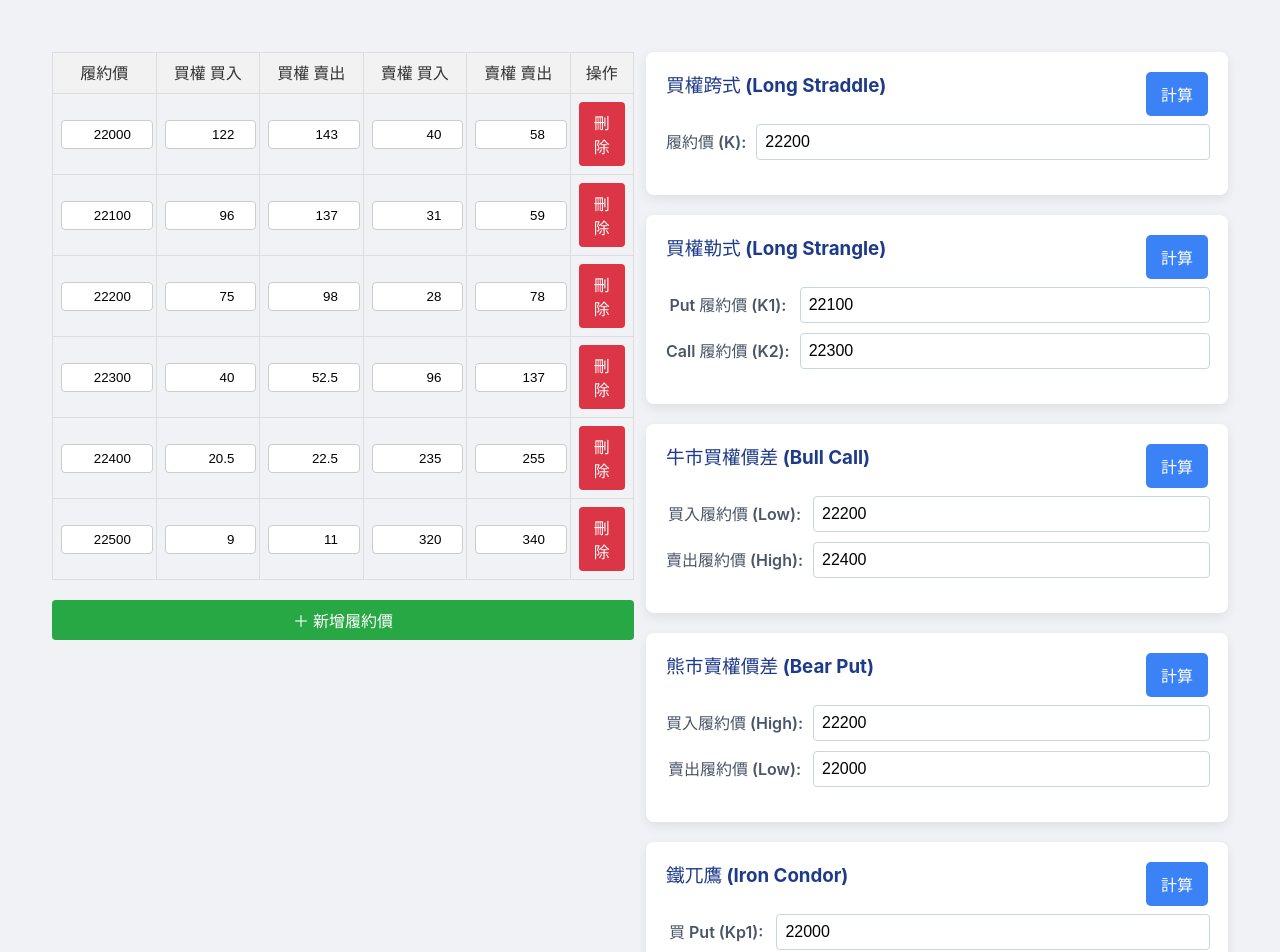
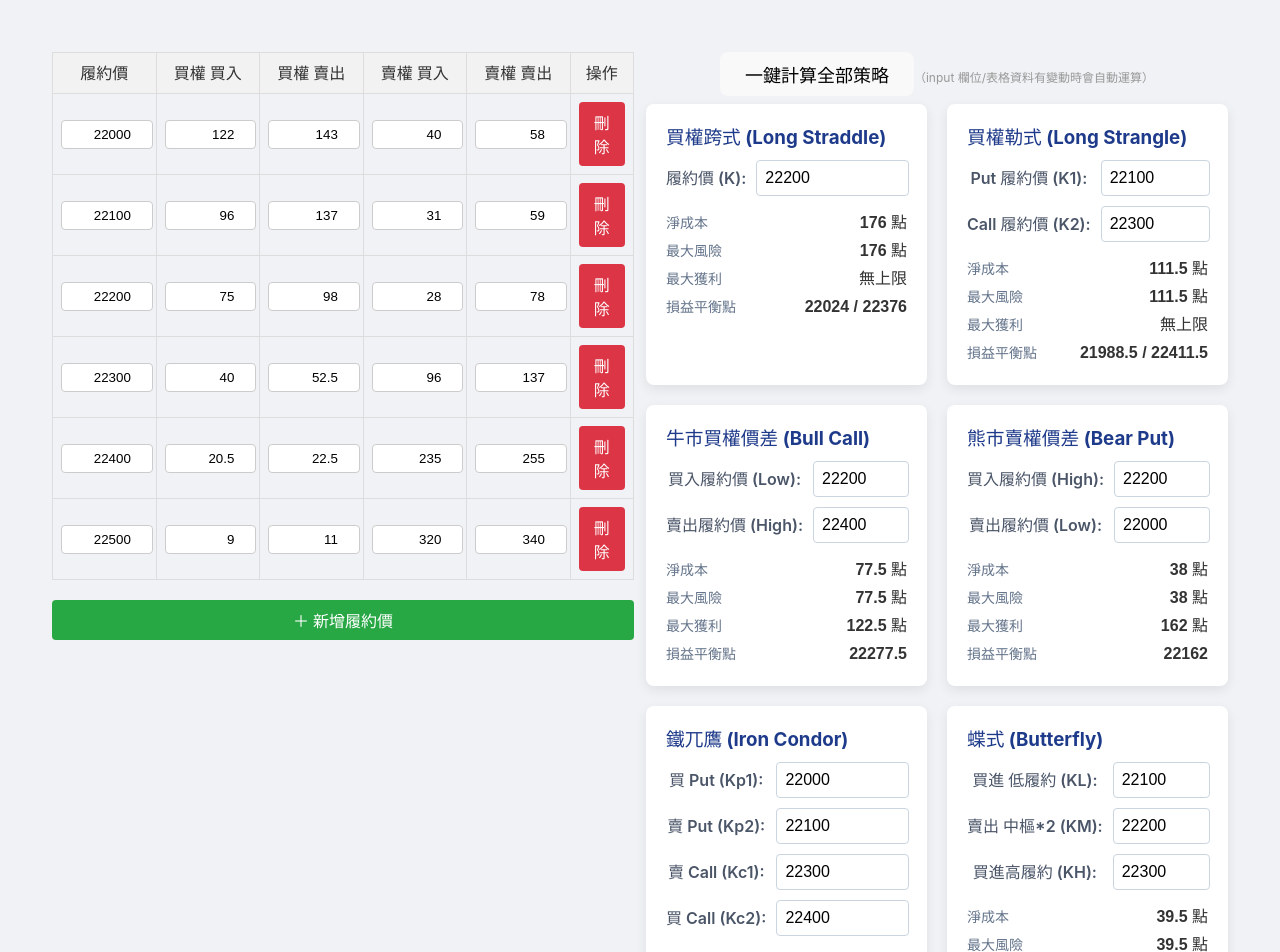
Before and after one commit to mingmoth/option-trial, a React (Vite) app: page / in a window 1280 px wide. Shown: the top 952 px of the page. Built offline with nearby package versions, Linux system fonts and the light colour scheme.

Commit message:
feat: input change debounce calculate strategy results

```diff
--- a/src/App.css
+++ b/src/App.css
@@ -74,7 +74,7 @@ main {
 /* 計算區塊容器 */
 .calculations-container {
   display: grid;
-  grid-template-columns: repeat(auto-fit, minmax(350px, 1fr));
+  grid-template-columns: repeat(auto-fit, minmax(200px, 1fr));
   gap: 20px;
 }
 
--- a/src/App.tsx
+++ b/src/App.tsx
@@ -1,25 +1,53 @@
-import { useState } from 'react';
-import OptionsQuoteEditor from './features/strategy/OptionsQuoteEditor.tsx';
-import { OptionStrategyCalculator } from './features/strategy/index.ts';
-import StrategyResult from './features/strategy/components/StrategyResult.tsx';
+import { useState, useCallback, useRef, useEffect } from "react";
+import { debounce } from "./utils";
 
-import type { QuoteRow } from './features/strategy/OptionsQuoteEditor.tsx';
-import type { Quotes } from './features/strategy/index.ts';
-import './App.css';
+import OptionsQuoteEditor from "./features/strategy/OptionsQuoteEditor.tsx";
+import { OptionStrategyCalculator } from "./features/strategy/index.ts";
+import StrategyResult from "./features/strategy/components/StrategyResult.tsx";
 
-// --- 初始範例資料 (現在由父元件管理) ---
+import type { QuoteRow } from "./features/strategy/OptionsQuoteEditor.tsx";
+import type { Quotes } from "./features/strategy/index.ts";
+import "./App.css";
+
 const initialQuotesData: QuoteRow[] = [
-  { id: 1, strike: 22000, call: { bid: 122, ask: 143 }, put: { bid: 40, ask: 58 } },
-  { id: 2, strike: 22100, call: { bid: 96, ask: 137 }, put: { bid: 31, ask: 59 } },
-  { id: 3, strike: 22200, call: { bid: 75, ask: 98 }, put: { bid: 28, ask: 78 } },
-  { id: 4, strike: 22300, call: { bid: 40, ask: 52.5 }, put: { bid: 96, ask: 137 } },
-  { id: 5, strike: 22400, call: { bid: 20.5, ask: 22.5 }, put: { bid: 235, ask: 255 } },
-  { id: 6, strike: 22500, call: { bid: 9, ask: 11 }, put: { bid: 320, ask: 340 } },
+  {
+    id: 1,
+    strike: 22000,
+    call: { bid: 122, ask: 143 },
+    put: { bid: 40, ask: 58 },
+  },
+  {
+    id: 2,
+    strike: 22100,
+    call: { bid: 96, ask: 137 },
+    put: { bid: 31, ask: 59 },
+  },
+  {
+    id: 3,
+    strike: 22200,
+    call: { bid: 75, ask: 98 },
+    put: { bid: 28, ask: 78 },
+  },
+  {
+    id: 4,
+    strike: 22300,
+    call: { bid: 40, ask: 52.5 },
+    put: { bid: 96, ask: 137 },
+  },
+  {
+    id: 5,
+    strike: 22400,
+    call: { bid: 20.5, ask: 22.5 },
+    put: { bid: 235, ask: 255 },
+  },
+  {
+    id: 6,
+    strike: 22500,
+    call: { bid: 9, ask: 11 },
+    put: { bid: 320, ask: 340 },
+  },
 ];
 
-/**
- * 一個輔助函式，將 React state 的陣列格式轉換為計算器需要的物件格式
- */
 const convertToCalculatorFormat = (rows: QuoteRow[]): Quotes => {
   const quotesObj: Quotes = {};
   for (const row of rows) {
@@ -33,7 +61,13 @@ const convertToCalculatorFormat = (rows: QuoteRow[]): Quotes => {
   return quotesObj;
 };
 
-type StrategyInputTypes = 'straddle' | 'strangle' | 'bullCall' | 'bearPut' | 'ironCondor' | 'butterfly'
+type StrategyInputTypes =
+  | "straddle"
+  | "strangle"
+  | "bullCall"
+  | "bearPut"
+  | "ironCondor"
+  | "butterfly";
 
 interface StrategyInputs {
   straddle: string;
@@ -44,176 +78,403 @@ interface StrategyInputs {
   butterfly: { low: string; mid: string; high: string };
 }
 
-
-
 function App() {
-  // --- State ---
   const [quotes, setQuotes] = useState<QuoteRow[]>(initialQuotesData);
-
-  // 狀態來儲存每個策略的輸入履約價
-  const [strategyInputs, setStrategyInputs] = useState({
-    straddle: '22200',
-    strangle: { k1: '22100', k2: '22300' },
-    bullCall: { low: '22200', high: '22400' },
-    bearPut: { high: '22200', low: '22000' },
-    ironCondor: { kp1: '22000', kp2: '22100', kc1: '22300', kc2: '22400' },
-    butterfly: { low: '22100', mid: '22200', high: '22300' },
+  const [strategyInputs, setStrategyInputs] = useState<StrategyInputs>({
+    straddle: "22200",
+    strangle: { k1: "22100", k2: "22300" },
+    bullCall: { low: "22200", high: "22400" },
+    bearPut: { high: "22200", low: "22000" },
+    ironCondor: { kp1: "22000", kp2: "22100", kc1: "22300", kc2: "22400" },
+    butterfly: { low: "22100", mid: "22200", high: "22300" },
   });
-
-  // 狀態來儲存每個策略的計算結果
   const [results, setResults] = useState<Record<string, any>>({});
 
-  // --- Handlers ---
+  // --- debounce 計算 ---
+  // 只生成一次 debounce instance
+  const debouncedRunAllCalculations = useRef(
+    debounce((q: QuoteRow[], s: StrategyInputs) => {
+      const quotesFormatted = convertToCalculatorFormat(q);
+      const newResults: Record<string, any> = {};
+
+      try {
+        newResults.straddle = OptionStrategyCalculator.straddle(
+          parseInt(s.straddle),
+          quotesFormatted
+        );
+      } catch (error: any) {
+        newResults.straddle = { error: error.message || String(error) };
+      }
+      try {
+        const { k1, k2 } = s.strangle;
+        newResults.strangle = OptionStrategyCalculator.strangle(
+          parseInt(k1),
+          parseInt(k2),
+          quotesFormatted
+        );
+      } catch (error: any) {
+        newResults.strangle = { error: error.message || String(error) };
+      }
+      try {
+        const { low, high } = s.bullCall;
+        newResults.bullCall = OptionStrategyCalculator.bullCallSpread(
+          parseInt(low),
+          parseInt(high),
+          quotesFormatted
+        );
+      } catch (error: any) {
+        newResults.bullCall = { error: error.message || String(error) };
+      }
+      try {
+        const { high, low } = s.bearPut;
+        newResults.bearPut = OptionStrategyCalculator.bearPutSpread(
+          parseInt(high),
+          parseInt(low),
+          quotesFormatted
+        );
+      } catch (error: any) {
+        newResults.bearPut = { error: error.message || String(error) };
+      }
+      try {
+        const { kp1, kp2, kc1, kc2 } = s.ironCondor;
+        newResults.ironCondor = OptionStrategyCalculator.ironCondor(
+          parseInt(kp1),
+          parseInt(kp2),
+          parseInt(kc1),
+          parseInt(kc2),
+          quotesFormatted
+        );
+      } catch (error: any) {
+        newResults.ironCondor = { error: error.message || String(error) };
+      }
+      try {
+        const { low, mid, high } = s.butterfly;
+        newResults.butterfly = OptionStrategyCalculator.butterfly(
+          parseInt(low),
+          parseInt(mid),
+          parseInt(high),
+          quotesFormatted
+        );
+      } catch (error: any) {
+        newResults.butterfly = { error: error.message || String(error) };
+      }
+      setResults(newResults);
+    }, 400) // 400ms debounce
+  ).current;
+
+  // 每次 quotes 或 strategyInputs 變動時自動計算
+  useEffect(() => {
+    debouncedRunAllCalculations(quotes, strategyInputs);
+    // eslint-disable-next-line
+  }, [quotes, strategyInputs]);
+
   const handleQuotesChange = (updatedQuotes: QuoteRow[]) => {
     setQuotes(updatedQuotes);
   };
 
-  const handleInputChange = (strategy: StrategyInputTypes, field: string, value: string) => {
+  const handleInputChange = (
+    strategy: StrategyInputTypes,
+    field: string,
+    value: string
+  ) => {
     setStrategyInputs((prev: StrategyInputs) => ({
       ...prev,
-        [strategy]: typeof prev[strategy] === 'string'
+      [strategy]:
+        typeof prev[strategy] === "string"
           ? value
-            : { ...prev[strategy], [field]: value }
+          : { ...prev[strategy], [field]: value },
     }));
   };
 
-  const runCalculation = (strategyName: string, calculationFn: () => any) => {
+  // 「手動一鍵計算」：立即計算，不 debounce
+  const runAllCalculations = useCallback(() => {
+    const quotesFormatted = convertToCalculatorFormat(quotes);
+    const newResults: Record<string, any> = {};
+
     try {
-          const result = calculationFn();
-          setResults(prev => ({ ...prev, [strategyName]: result }));
-      } catch (error) {
-          if (error instanceof TypeError) {
-              alert("計算錯誤：請檢查履約價是否存在於報價表格中，且所有欄位都已填寫。");
-          } else {
-              alert(`發生未知錯誤: ${error}`);
+      newResults.straddle = OptionStrategyCalculator.straddle(
+        parseInt(strategyInputs.straddle),
+        quotesFormatted
+      );
+    } catch (error: any) {
+      newResults.straddle = { error: error.message || String(error) };
     }
-          console.error("Calculation Error:", error);
+    try {
+      const { k1, k2 } = strategyInputs.strangle;
+      newResults.strangle = OptionStrategyCalculator.strangle(
+        parseInt(k1),
+        parseInt(k2),
+        quotesFormatted
+      );
+    } catch (error: any) {
+      newResults.strangle = { error: error.message || String(error) };
     }
-  };
+    try {
+      const { low, high } = strategyInputs.bullCall;
+      newResults.bullCall = OptionStrategyCalculator.bullCallSpread(
+        parseInt(low),
+        parseInt(high),
+        quotesFormatted
+      );
+    } catch (error: any) {
+      newResults.bullCall = { error: error.message || String(error) };
+    }
+    try {
+      const { high, low } = strategyInputs.bearPut;
+      newResults.bearPut = OptionStrategyCalculator.bearPutSpread(
+        parseInt(high),
+        parseInt(low),
+        quotesFormatted
+      );
+    } catch (error: any) {
+      newResults.bearPut = { error: error.message || String(error) };
+    }
+    try {
+      const { kp1, kp2, kc1, kc2 } = strategyInputs.ironCondor;
+      newResults.ironCondor = OptionStrategyCalculator.ironCondor(
+        parseInt(kp1),
+        parseInt(kp2),
+        parseInt(kc1),
+        parseInt(kc2),
+        quotesFormatted
+      );
+    } catch (error: any) {
+      newResults.ironCondor = { error: error.message || String(error) };
+    }
+    try {
+      const { low, mid, high } = strategyInputs.butterfly;
+      newResults.butterfly = OptionStrategyCalculator.butterfly(
+        parseInt(low),
+        parseInt(mid),
+        parseInt(high),
+        quotesFormatted
+      );
+    } catch (error: any) {
+      newResults.butterfly = { error: error.message || String(error) };
+    }
+    setResults(newResults);
+  }, [quotes, strategyInputs]);
 
   return (
     <div className="App">
       <main>
-        <OptionsQuoteEditor quotes={quotes} onQuotesChange={handleQuotesChange} />
-
+        <OptionsQuoteEditor
+          quotes={quotes}
+          onQuotesChange={handleQuotesChange}
+        />
+        <div>
+          <div style={{ textAlign: "center", marginBottom: 8 }}>
+            <button
+              onClick={runAllCalculations}
+              style={{ fontSize: 18, padding: "8px 24px" }}
+            >
+              一鍵計算全部策略
+            </button>
+            <span style={{ fontSize: 12, color: "#999", marginTop: 4 }}>
+              （input 欄位/表格資料有變動時會自動運算）
+            </span>
+          </div>
           <div className="calculations-container">
             {/* --- Straddle --- */}
             <div className="calculation-card">
               <div className="calculation-card-header">
                 <h3>買權跨式 (Long Straddle)</h3>
-              <button onClick={() => runCalculation('straddle', () => {
-                const K = parseInt(strategyInputs.straddle);
-                return OptionStrategyCalculator.straddle(K, convertToCalculatorFormat(quotes));
-              })}>計算</button>
               </div>
-
               <div className="input-group condensed">
                 <label>履約價 (K):</label>
-              <input type="number" value={strategyInputs.straddle} onChange={e => handleInputChange('straddle', '', e.target.value)} />
+                <input
+                  type="number"
+                  value={strategyInputs.straddle}
+                  onChange={(e) =>
+                    handleInputChange("straddle", "", e.target.value)
+                  }
+                />
               </div>
-
-            {results.straddle && <StrategyResult result={results.straddle} />}
+              {results.straddle?.error ? (
+                <div style={{ color: "red" }}>{results.straddle.error}</div>
+              ) : (
+                results.straddle && <StrategyResult result={results.straddle} />
+              )}
             </div>
 
             {/* --- Strangle --- */}
             <div className="calculation-card">
               <div className="calculation-card-header">
                 <h3>買權勒式 (Long Strangle)</h3>
-              <button onClick={() => runCalculation('strangle', () => {
-                const { k1, k2 } = strategyInputs.strangle;
-                return OptionStrategyCalculator.strangle(parseInt(k1), parseInt(k2), convertToCalculatorFormat(quotes));
-            })}>計算</button>
               </div>
-
               <div className="input-group condensed">
                 <label>Put 履約價 (K1):</label>
-              <input type="number" value={strategyInputs.strangle.k1} onChange={e => handleInputChange('strangle', 'k1', e.target.value)} />
+                <input
+                  type="number"
+                  value={strategyInputs.strangle.k1}
+                  onChange={(e) =>
+                    handleInputChange("strangle", "k1", e.target.value)
+                  }
+                />
                 <label>Call 履約價 (K2):</label>
-              <input type="number" value={strategyInputs.strangle.k2} onChange={e => handleInputChange('strangle', 'k2', e.target.value)} />
+                <input
+                  type="number"
+                  value={strategyInputs.strangle.k2}
+                  onChange={(e) =>
+                    handleInputChange("strangle", "k2", e.target.value)
+                  }
+                />
               </div>
-
-            {results.strangle && <StrategyResult result={results.strangle} />}
+              {results.strangle?.error ? (
+                <div style={{ color: "red" }}>{results.strangle.error}</div>
+              ) : (
+                results.strangle && <StrategyResult result={results.strangle} />
+              )}
             </div>
 
             {/* --- Bull Call Spread --- */}
             <div className="calculation-card">
               <div className="calculation-card-header">
                 <h3>牛市買權價差 (Bull Call)</h3>
-              <button onClick={() => runCalculation('bullCall', () => {
-                const { low, high } = strategyInputs.bullCall;
-                return OptionStrategyCalculator.bullCallSpread(parseInt(low), parseInt(high), convertToCalculatorFormat(quotes));
-            })}>計算</button>
               </div>
-
               <div className="input-group condensed">
                 <label>買入履約價 (Low):</label>
-              <input type="number" value={strategyInputs.bullCall.low} onChange={e => handleInputChange('bullCall', 'low', e.target.value)} />
+                <input
+                  type="number"
+                  value={strategyInputs.bullCall.low}
+                  onChange={(e) =>
+                    handleInputChange("bullCall", "low", e.target.value)
+                  }
+                />
                 <label>賣出履約價 (High):</label>
-              <input type="number" value={strategyInputs.bullCall.high} onChange={e => handleInputChange('bullCall', 'high', e.target.value)} />
+                <input
+                  type="number"
+                  value={strategyInputs.bullCall.high}
+                  onChange={(e) =>
+                    handleInputChange("bullCall", "high", e.target.value)
+                  }
+                />
               </div>
-
-            {results.bullCall && <StrategyResult result={results.bullCall} />}
+              {results.bullCall?.error ? (
+                <div style={{ color: "red" }}>{results.bullCall.error}</div>
+              ) : (
+                results.bullCall && <StrategyResult result={results.bullCall} />
+              )}
             </div>
 
             {/* --- Bear Put Spread --- */}
             <div className="calculation-card">
               <div className="calculation-card-header">
                 <h3>熊市賣權價差 (Bear Put)</h3>
-              <button onClick={() => runCalculation('bearPut', () => {
-                const { high, low } = strategyInputs.bearPut;
-                return OptionStrategyCalculator.bearPutSpread(parseInt(high), parseInt(low), convertToCalculatorFormat(quotes));
-            })}>計算</button>
               </div>
-
               <div className="input-group condensed">
                 <label>買入履約價 (High):</label>
-              <input type="number" value={strategyInputs.bearPut.high} onChange={e => handleInputChange('bearPut', 'high', e.target.value)} />
+                <input
+                  type="number"
+                  value={strategyInputs.bearPut.high}
+                  onChange={(e) =>
+                    handleInputChange("bearPut", "high", e.target.value)
+                  }
+                />
                 <label>賣出履約價 (Low):</label>
-              <input type="number" value={strategyInputs.bearPut.low} onChange={e => handleInputChange('bearPut', 'low', e.target.value)} />
+                <input
+                  type="number"
+                  value={strategyInputs.bearPut.low}
+                  onChange={(e) =>
+                    handleInputChange("bearPut", "low", e.target.value)
+                  }
+                />
               </div>
-
-            {results.bearPut && <StrategyResult result={results.bearPut} />}
+              {results.bearPut?.error ? (
+                <div style={{ color: "red" }}>{results.bearPut.error}</div>
+              ) : (
+                results.bearPut && <StrategyResult result={results.bearPut} />
+              )}
             </div>
 
             {/* --- Iron Condor --- */}
             <div className="calculation-card">
               <div className="calculation-card-header">
                 <h3>鐵兀鷹 (Iron Condor)</h3>
-              <button onClick={() => runCalculation('ironCondor', () => {
-                const { kp1, kp2, kc1, kc2 } = strategyInputs.ironCondor;
-                return OptionStrategyCalculator.ironCondor(parseInt(kp1), parseInt(kp2), parseInt(kc1), parseInt(kc2), convertToCalculatorFormat(quotes));
-            })}>計算</button>
               </div>
-
               <div className="input-group condensed">
-              <label>買 Put (Kp1):</label><input type="number" value={strategyInputs.ironCondor.kp1} onChange={e => handleInputChange('ironCondor', 'kp1', e.target.value)} />
-              <label>賣 Put (Kp2):</label><input type="number" value={strategyInputs.ironCondor.kp2} onChange={e => handleInputChange('ironCondor', 'kp2', e.target.value)} />
-              <label>賣 Call (Kc1):</label><input type="number" value={strategyInputs.ironCondor.kc1} onChange={e => handleInputChange('ironCondor', 'kc1', e.target.value)} />
-              <label>買 Call (Kc2):</label><input type="number" value={strategyInputs.ironCondor.kc2} onChange={e => handleInputChange('ironCondor', 'kc2', e.target.value)} />
+                <label>買 Put (Kp1):</label>
+                <input
+                  type="number"
+                  value={strategyInputs.ironCondor.kp1}
+                  onChange={(e) =>
+                    handleInputChange("ironCondor", "kp1", e.target.value)
+                  }
+                />
+                <label>賣 Put (Kp2):</label>
+                <input
+                  type="number"
+                  value={strategyInputs.ironCondor.kp2}
+                  onChange={(e) =>
+                    handleInputChange("ironCondor", "kp2", e.target.value)
+                  }
+                />
+                <label>賣 Call (Kc1):</label>
+                <input
+                  type="number"
+                  value={strategyInputs.ironCondor.kc1}
+                  onChange={(e) =>
+                    handleInputChange("ironCondor", "kc1", e.target.value)
+                  }
+                />
+                <label>買 Call (Kc2):</label>
+                <input
+                  type="number"
+                  value={strategyInputs.ironCondor.kc2}
+                  onChange={(e) =>
+                    handleInputChange("ironCondor", "kc2", e.target.value)
+                  }
+                />
               </div>
-
-            {results.ironCondor && <StrategyResult result={results.ironCondor} />}
+              {results.ironCondor?.error ? (
+                <div style={{ color: "red" }}>{results.ironCondor.error}</div>
+              ) : (
+                results.ironCondor && (
+                  <StrategyResult result={results.ironCondor} />
+                )
+              )}
             </div>
 
             {/* --- Butterfly --- */}
             <div className="calculation-card">
               <div className="calculation-card-header">
                 <h3>蝶式 (Butterfly)</h3>
-              <button onClick={() => runCalculation('butterfly', () => {
-                const { low, mid, high } = strategyInputs.butterfly;
-                return OptionStrategyCalculator.butterfly(parseInt(low), parseInt(mid), parseInt(high), convertToCalculatorFormat(quotes));
-            })}>計算</button>
               </div>
-
               <div className="input-group condensed">
-              <label>低履約 (KL):</label><input type="number" value={strategyInputs.butterfly.low} onChange={e => handleInputChange('butterfly', 'low', e.target.value)} />
-              <label>中樞 (KM):</label><input type="number" value={strategyInputs.butterfly.mid} onChange={e => handleInputChange('butterfly', 'mid', e.target.value)} />
-              <label>高履約 (KH):</label><input type="number" value={strategyInputs.butterfly.high} onChange={e => handleInputChange('butterfly', 'high', e.target.value)} />
+                <label>買進 低履約 (KL):</label>
+                <input
+                  type="number"
+                  value={strategyInputs.butterfly.low}
+                  onChange={(e) =>
+                    handleInputChange("butterfly", "low", e.target.value)
+                  }
+                />
+                <label>賣出 中樞*2 (KM):</label>
+                <input
+                  type="number"
+                  value={strategyInputs.butterfly.mid}
+                  onChange={(e) =>
+                    handleInputChange("butterfly", "mid", e.target.value)
+                  }
+                />
+                <label>買進高履約 (KH):</label>
+                <input
+                  type="number"
+                  value={strategyInputs.butterfly.high}
+                  onChange={(e) =>
+                    handleInputChange("butterfly", "high", e.target.value)
+                  }
+                />
               </div>
-
-            {results.butterfly && <StrategyResult result={results.butterfly} />}
+              {results.butterfly?.error ? (
+                <div style={{ color: "red" }}>{results.butterfly.error}</div>
+              ) : (
+                results.butterfly && (
+                  <StrategyResult result={results.butterfly} />
+                )
+              )}
             </div>
-
+          </div>
         </div>
       </main>
     </div>
--- a/src/features/strategy/components/StrategyResult.tsx
+++ b/src/features/strategy/components/StrategyResult.tsx
@@ -23,7 +23,7 @@ export default function StrategyResult({ result }: StrategyResultProps) {
   const bePoints = breakevens ?? (breakeven !== undefined ? [breakeven] : []);
 
   return (
-    <div style={{ fontFamily: 'sans-serif', display: 'grid', gap: '12px', gridTemplateColumns: '1fr 1fr', }}>
+    <div style={{ fontFamily: 'sans-serif', display: 'grid', gap: '4px' }}>
       {/* <h2 style={{ marginBottom: '12px', fontSize: '18px', borderBottom: '1px solid #cbd5e1', paddingBottom: '8px' }}>策略結果</h2> */}
 
       {/* 成本／權利金 */}
```
Lines whose indentation alone changed are shown as unchanged.
